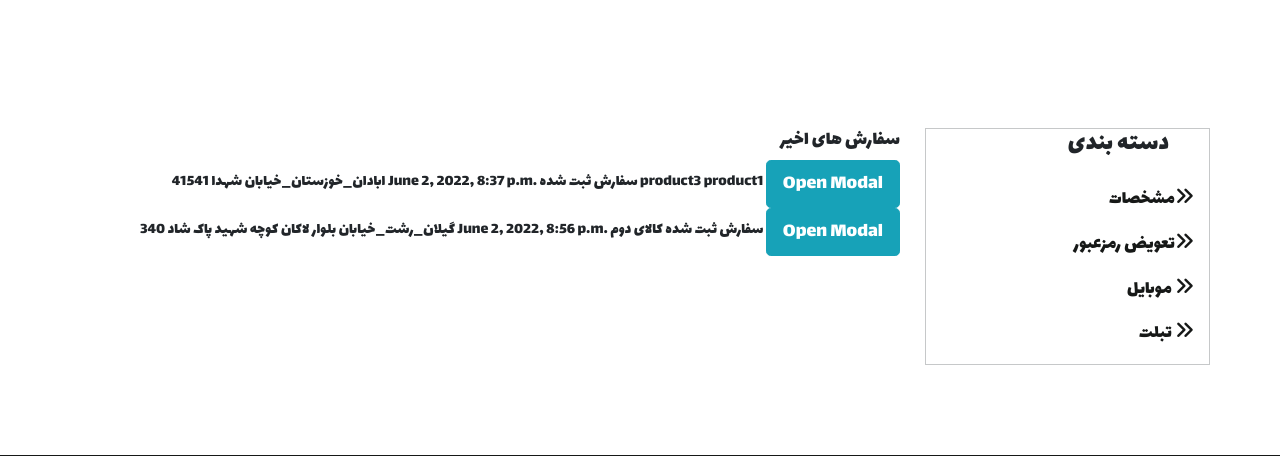
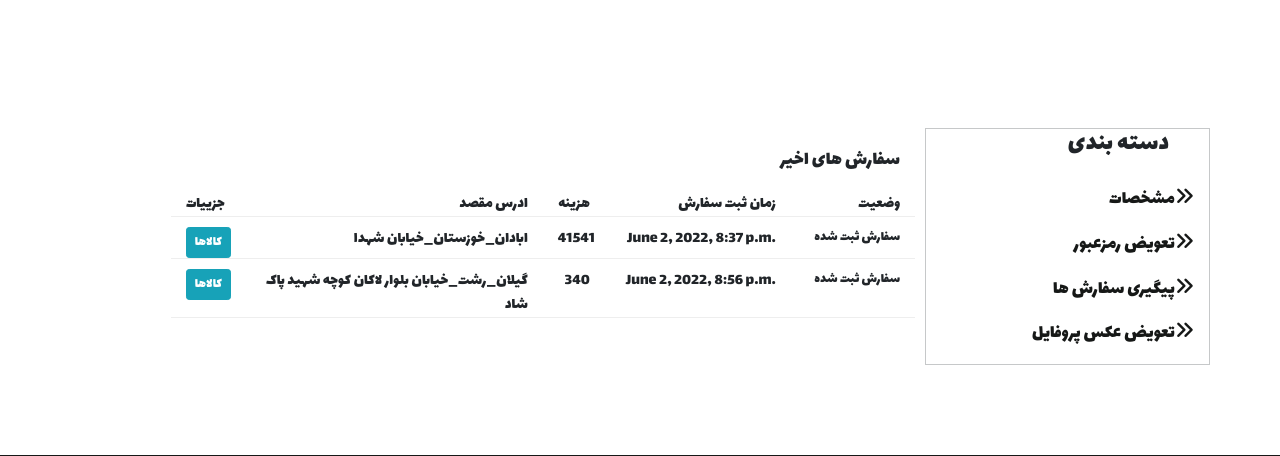
Before and after one commit to omidPakshekar/Django-Ecommerce, a Django app: page /customers/profile/order-history/ in a window 1280 px wide. Shown: the part 74-530 px from the top of the page. Run offline with Django 3.2, Linux system fonts and the light colour scheme; a user stored in the database is signed in; data comes from the database, SQL or seed files in the repository; both versions use the stored data as it was after the commit; parts of the project's set-up code (start-up, migrations or seed data) failed here and were passed over; some libraries are stand-ins or nearby versions; some web fonts are replaced.

Commit message:
add change password and change profile image for user

```diff
--- a/customers/models.py
+++ b/customers/models.py
@@ -3,7 +3,7 @@ from django.db import models
 from django.contrib.auth.models import AbstractBaseUser, BaseUserManager
 
 def get_profile_image_filepath(self, filename):
-    return f'profile_images/{self.pk}/{"profile_image.png"}'
+    return f'profile_images/{self.username + ".png"}'
 
 def get_default_profile_image():
     return "customers/default_profile_image.png"
--- a/customers/templates/customers/order_history.html
+++ b/customers/templates/customers/order_history.html
@@ -11,41 +11,71 @@
 {% block content2 %}
 
   <div class="" style="float:right; margin-right:10px; text-align:right;">
-    <h5>سفارش های اخیر</h5>
+    <h5 style="margin-top:20px; margin-bottom:20px;">سفارش های اخیر</h5>
+    <div class="row"  style="border-bottom:1px groove; margin-bottom:10px;">
+      <div class="col-1">
+        جزییات
+      </div>
+      <div class="col-5">
+        ادرس مقصد
+      </div>
+      <div class="col-1">
+        هزینه
+      </div>
+      <div class="col-3">
+        زمان ثبت سفارش
+      </div>
+      <div class="col-2">
+        وضعیت
+      </div>
+
+    </div>
     {% for i in order_ %}
-    <div class="">
-      {{i.address}}
-      {{i.total_price}}
-      {{i.created_time}}
-      {{i.order_status}}
+    <div class="row" style="border-bottom:1px groove; margin-bottom:10px;">
+      <div class="col-1">
+          <button type="button" class="btn btn-info btn-sm" data-toggle="modal" data-target="#myModal{{i.id}}">کالاها</button>
+      </div>
+      <div  class="col-5">
+        {{i.address}}
+      </div>
+      <div class="col-1">
+        {{i.total_price}}
+      </div>
+      <div class="col-3">
+        {{i.created_time}}
+      </div>
+      <div style="font-size:14px;" class="col-2">
+        {{i.order_status}}
+      </div>
 
-
-      {% for item in i.order_items.all %}
-        {{item.product.name}}
-      {% endfor %}
-      <button type="button" class="btn btn-info btn-lg" data-toggle="modal" data-target="#myModal{{i.id}}">Open Modal</button>
 
       <!-- Modal -->
       <div id="myModal{{i.id}}" class="modal fade" role="dialog">
         <div class="modal-dialog">
 
           <!-- Modal content-->
-          <div class="modal-content">
-            <div class="modal-header">
-              <button type="button" class="close" data-dismiss="modal">&times;</button>
-              <h4 class="modal-title">Modal Header</h4>
-            </div>
+          <div  class="modal-content">
+
             <div class="modal-body">
+                <div class="">
+                  <h4 style="margin-top:10px; margin-bottom:20px;" class="modal-title">محصولات خریداری شده</h4>
+                </div>
               {% for item in i.order_items.all %}
-
-                <p><img src="{{item.product.product_image.first}}" alt=""></p>
-                <p>{{item.product.name}}</p>
-                <p>{{item.quantity}}</p>
-
+              <div class="row" style=" border-bottom:1px groove; ">
+                  <div class="col-4">
+                    {{item.quantity}} : تعداد
+                  </div>
+                  <div class="col-4">
+                    {{item.product.name}} : اسم کالا
+                  </div>
+                  <div class="col-4">
+                    <img style="width:100%;" src="{{item.product.product_image.first.image.url}}" alt="">
+                  </div>
+              </div>
               {% endfor %}
             </div>
             <div class="modal-footer">
-              <button type="button" class="btn btn-default" data-dismiss="modal">Close</button>
+              <button  type="button" class="btn btn-default" data-dismiss="modal">بستن پنجره</button>
             </div>
           </div>
 
--- a/customers/templates/customers_base.html
+++ b/customers/templates/customers_base.html
@@ -15,10 +15,10 @@
 <div style="margin-top: 10%;" class="container">
     <div class="row">
       <div class="disp-none col-md-12 div-list-a" href="#" style="text-align:right; ">
-          <span><a style="{% if slug == 'tablet' %}color: #e99c2e; {% endif %}" class="font-Lalezar" href="{% url 'customers:profile'  %}">مشخصات</a></span>
-          <span><a style="{% if slug == 'laptop' %}color: #e99c2e; {% endif %}"  class="font-Lalezar" href="{% url 'products:list-product-category' category_slug='laptop' %}">تعویض رمزعبور</a></span>
-          <span><a style="{% if slug == 'mobile' %}color: #e99c2e; {% endif %}" class="font-Lalezar" href="{% url 'products:list-product-category' category_slug='mobile' %}"> پیگیری سفارش ها</a></span>
-          <span><a style="{% if slug == 'watch' %}color: #e99c2e; {% endif %}" class="font-Lalezar" href="{% url 'products:list-product-category' category_slug='watch' %}">تعویض عکس پروفایل </a></span>
+          <span><a style="{% if slug == '' %}color: #e99c2e; {% endif %}" class="font-Lalezar" href="{% url 'customers:profile'  %}">مشخصات</a></span>
+          <span><a style="{% if slug == 'laptop' %}color: #e99c2e; {% endif %}"  class="font-Lalezar" href="{% url 'account_set_password' %}">تعویض رمزعبور</a></span>
+          <span><a style="{% if slug == 'mobile' %}color: #e99c2e; {% endif %}" class="font-Lalezar" href="{% url  'customers:customers-slug' slug='order-history' %}"> پیگیری سفارش ها</a></span>
+          <span><a style="{% if slug == 'watch' %}color: #e99c2e; {% endif %}" class="font-Lalezar" href="{% url  'customers:customers-slug' slug='change-profile-image' %}">تعویض عکس پروفایل </a></span>
       </div>
       <div class="btn-collapse-cg col-sm-12 col-md-12">
         <button style="font-size: 1rem;"  class="openbtn font-Lalezar" onclick="openNav()">فیلتر کردن ☰</button>
@@ -36,9 +36,9 @@
             <ul>
               <form class="" action="." method="get">
               <li class="ul-li "><a class="col-3-a a-hover font-Lalezar" href="{% url 'customers:profile' %}">مشخصات<i class="fa fa-angle-double-right"></i></a></li>
-                <li class="ul-li"><a class="col-3-a a-hover  font-Lalezar" href="{% url 'products:list-product-category' category_slug='watch' %}">تعویض رمزعبور<i class="fa fa-angle-double-right"></i></a></li>
-                <li class="ul-li"><a class="col-3-a  font-Lalezar" href="{% url 'products:list-product-category' category_slug='mobile' %}">موبایل <i class="fa fa-angle-double-right"></i></a></li>
-                <li class="ul-li"><a class="col-3-a  font-Lalezar" href="{% url 'products:list-product-category' category_slug='tablet' %}">تبلت <i class="fa fa-angle-double-right"></i></a></li>
+                <li class="ul-li"><a class="col-3-a a-hover  font-Lalezar" href="{% url 'account_set_password' %}">تعویض رمزعبور<i class="fa fa-angle-double-right"></i></a></li>
+                <li class="ul-li"><a class="col-3-a  font-Lalezar" href="{% url  'customers:customers-slug' slug='order-history' %}">پیگیری سفارش ها<i class="fa fa-angle-double-right"></i></a></li>
+                <li class="ul-li"><a class="col-3-a  font-Lalezar" href="{% url  'customers:customers-slug' slug='change-profile-image' %}">تعویض عکس پروفایل<i class="fa fa-angle-double-right"></i></a></li>
                 </form>
               </div>
   </div> <!-- outter row -->
@@ -49,9 +49,9 @@
           <form  action="." method="get">
 
               <li class="ul-li"><a class="col-3-a a-hover font-Lalezar" href="{% url 'customers:profile' %}">مشخصات<i class="fa fa-angle-double-right"></i></a></li>
-              <li class="ul-li"><a class="col-3-a a-hover font-Lalezar" href="{% url 'products:list-product-category' category_slug='watch' %}">تعویض رمزعبور<i class="fa fa-angle-double-right"></i></a></li>
-              <li class="ul-li"><a class="col-3-a a-hover font-Lalezar" href="{% url 'products:list-product-category' category_slug='mobile' %}">پیگیری سفارش ها<i class="fa fa-angle-double-right"></i></a></li>
-              <li class="ul-li"><a class="col-3-a  font-Lalezar" href="{% url 'products:list-product-category' category_slug='tablet' %}">تعویض عکس پروفایل<i class="fa fa-angle-double-right"></i></a></li>
+              <li class="ul-li"><a class="col-3-a a-hover font-Lalezar" href="{% url 'account_set_password' %}">تعویض رمزعبور<i class="fa fa-angle-double-right"></i></a></li>
+              <li class="ul-li"><a class="col-3-a a-hover font-Lalezar" href="{% url  'customers:customers-slug' slug='order-history' %}">پیگیری سفارش ها<i class="fa fa-angle-double-right"></i></a></li>
+              <li class="ul-li"><a class="col-3-a  font-Lalezar" href="{% url  'customers:customers-slug' slug='change-profile-image' %}">تعویض عکس پروفایل<i class="fa fa-angle-double-right"></i></a></li>
             </form>
           </ul>
         </div>
--- a/customers/views.py
+++ b/customers/views.py
@@ -4,11 +4,10 @@ from django.views.generic import ( ListView, DetailView,
                     TemplateView, CreateView)
 from .models import CustomUser
 from orders.models import Order
+from .forms import ChangeProfileImageForm
 
 class ProfileView(TemplateView):
     template_name = 'customers/profile.html'
-
-    # redirect = 'orders:order-created'
     def get_context_data(self, **kwargs):
         context = super().get_context_data(**kwargs)
         user_ = CustomUser.objects.get(email=self.request.user)
@@ -17,5 +16,18 @@ class ProfileView(TemplateView):
         if slug_ == "order-history":
             order_ = Order.objects.filter(user= user_)
             self.template_name = 'customers/order_history.html'
-        context.update({'user': user_, 'order_': order_})
+        form_ = None
+        if slug_ == "change-profile-image":
+            form_ = ChangeProfileImageForm()
+            self.template_name = 'customers/change_profile_image.html'
+        context.update({'user': user_, 'order_': order_, 'form_' : form_})
         return context
+
+    def post(self, request, *args, **kwargs):
+        if request.method == 'POST':
+            form = ChangeProfileImageForm(request.POST, request.FILES, instance=request.user)
+            if form.is_valid():
+                form.save()
+                print('hiii')
+
+        return redirect('customers:profile')
--- a/store/settings.py
+++ b/store/settings.py
@@ -121,7 +121,7 @@ ACCOUNT_FORMS = {
     'login': 'accounts.forms.CustomSignInForm',
     'signup': 'accounts.forms.CustomSignupForm',
     'add_email': 'allauth.account.forms.AddEmailForm',
-    'change_password': 'allauth.account.forms.ChangePasswordForm',
+    'change_password': 'accounts.forms.CustomChangePasswordForm',
     'set_password': 'allauth.account.forms.SetPasswordForm',
     'reset_password': 'allauth.account.forms.ResetPasswordForm',
     'reset_password_from_key': 'allauth.account.forms.ResetPasswordKeyForm',
```
Also changed, not shown: accounts/forms.py (+36 -1 lines), customers/forms.py (added, +10 -0 lines), customers/templates/customers/change_profile_image.html (added, +13 -0 lines), templates/account/password_change.html (+15 -11 lines), db.sqlite3, media/profile_images/amir/profile_image.png (added), media/profile_images/omid.png (added), media/profile_images/omid_931e4W2.png (added), media/profile_images/omid_Fn2Eu5e.png (added).
